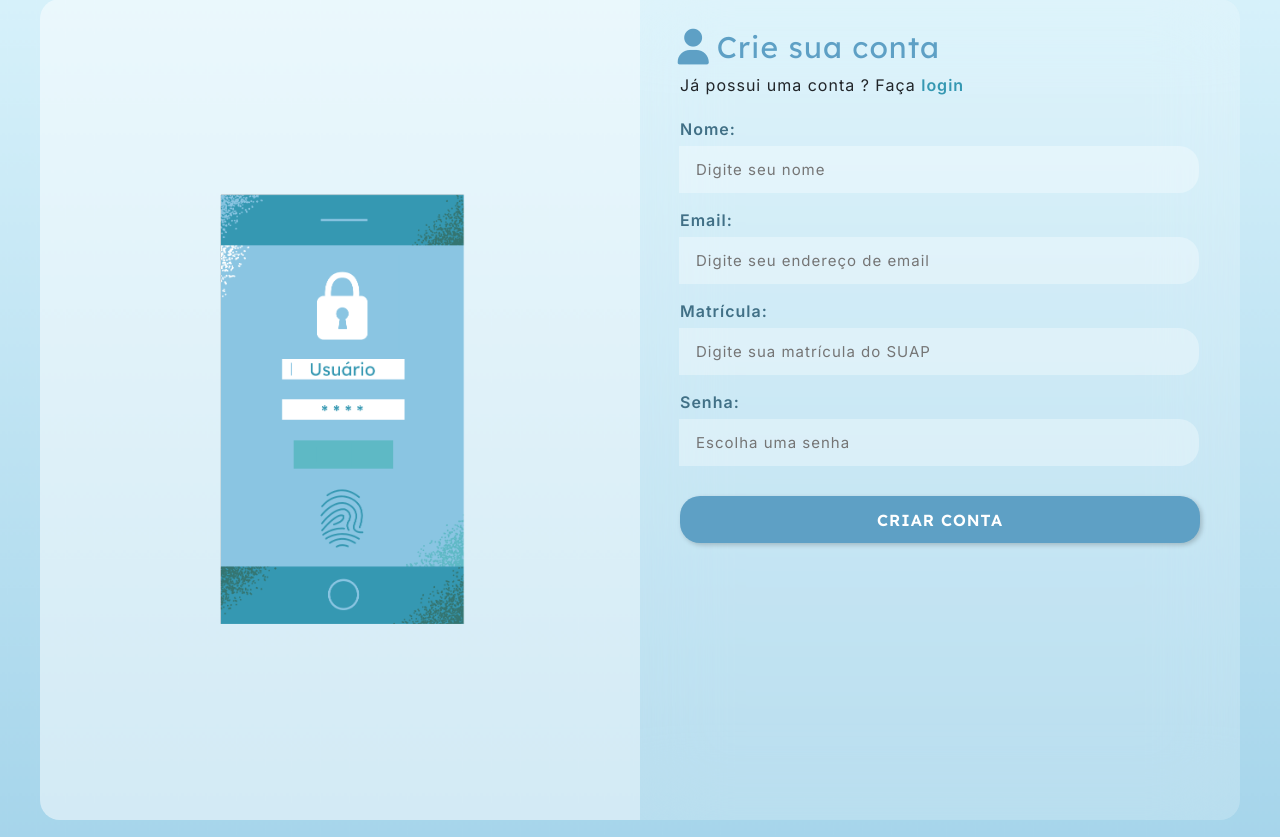
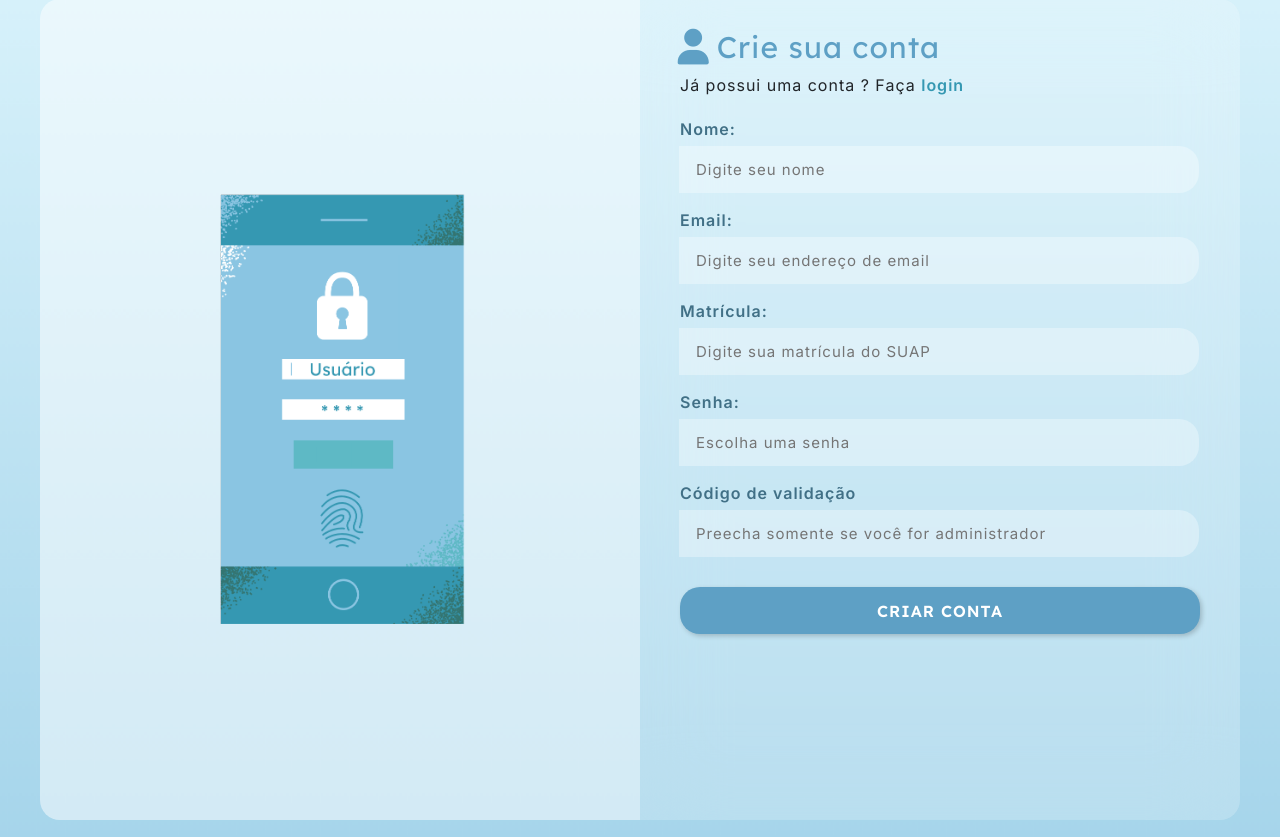
Before and after one commit to isabel-ngls/pi23_emprestimos_potimaker, a PHP site: page /cadastro.php in a window 1280 px wide. Shown: the part 232-1069 px from the top of the page. Run offline with PHP 8.4, Linux system fonts and the light colour scheme; some web fonts are replaced.

Commit message:
Adicionei o código de validação

```diff
--- a/cadastro.php
+++ b/cadastro.php
@@ -163,6 +163,10 @@ input[type="submit"]:hover {
                     <label for="senha">Senha:</label>
                     <input type="password" id="senha" name="senha" placeholder="Escolha uma senha" required>
                 </div>
+                <div class="input-group">
+                    <label for="codigo">Código de validação</label>
+                    <input type="text" id="codigo" name="codigo" placeholder="Preecha somente se você for administrador">
+                </div>
                 <div class="criar">
                     <input type="submit" name="criar" value="Criar conta">
                 </div>
```
